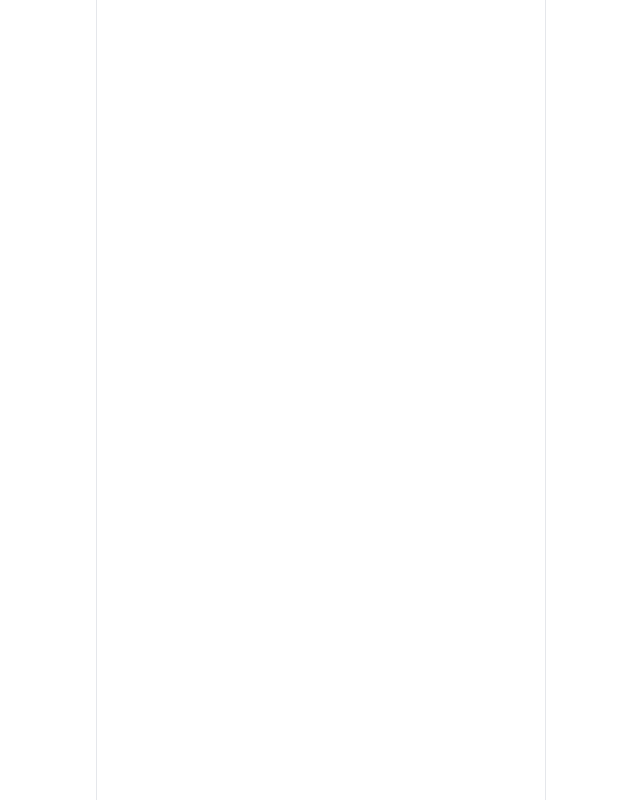
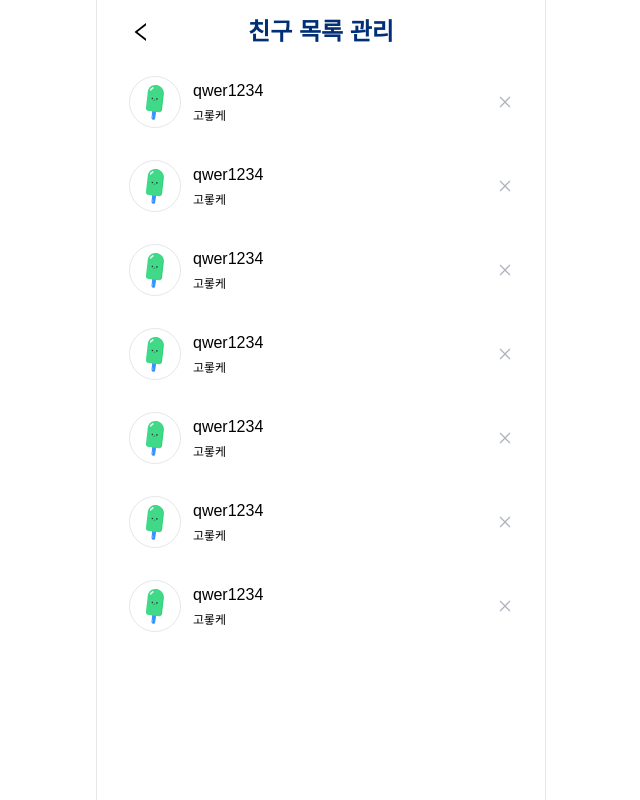
Before and after one commit to LikeLion-KW-TEAM2/TEAM_2_FE, a React (Vite) app: page /mypage/friend-list in a window 1280 px wide. Before the commit this address had no page. Shown: the whole page, without its empty margins (319-959 px from the left). Built offline with nearby package versions, Linux system fonts and the light colour scheme; a web font is replaced by a local one.

Commit message:
feat : 친구목록 구현

```diff
--- a/src/components/Router.tsx
+++ b/src/components/Router.tsx
@@ -5,6 +5,7 @@ import FriendSearch from '@/pages/friend/FriendSearch'
 import Guestbook from '@/pages/guestbook/Guestbook'
 import Icecream from '@/pages/icecream/Icecream'
 import AccountInfo from '@/pages/mypage/AccountInfo'
+import FriendList from '@/pages/mypage/FriendList'
 import Mypage from '@/pages/mypage/Mypage'
 import PasswordEdit from '@/pages/mypage/PasswordEdit'
 import Record from '@/pages/record/Record'
@@ -23,6 +24,7 @@ const Router = () => {
       <Route path="/mypage" element={<Mypage />} />
       <Route path="/mypage/account-info" element={<AccountInfo />} />
       <Route path="/mypage/password" element={<PasswordEdit />} />
+      <Route path="/mypage/friend-list" element={<FriendList />} />
     </Routes>
   )
 }
--- a/src/components/TextWithProfile/Container.tsx
+++ b/src/components/TextWithProfile/Container.tsx
@@ -1,7 +1,7 @@
 import { ChildrenType } from '@/types/common'
 
 const Container = ({ children }: ChildrenType) => {
-  return <div className="flex gap-2">{children}</div>
+  return <div className="flex gap-3">{children}</div>
 }
 
 export default Container
--- a/src/components/TextWithProfile/Image.tsx
+++ b/src/components/TextWithProfile/Image.tsx
@@ -5,7 +5,7 @@ const Image = () => {
     <div className="h-[52px] w-[52px] rounded-full">
       <img
         src={defaultImg}
-        className="h-14 w-14 rounded-full border-[0.5px] border-secondary-200 bg-secondary-50 object-cover"
+        className="h-[52px] w-[52px] rounded-full border-[0.5px] border-secondary-200 bg-secondary-50 object-cover"
         alt="default-img"
       />
     </div>
--- /dev/null
+++ b/src/pages/mypage/FriendList.tsx
@@ -0,0 +1,33 @@
+import SubHeader from '@/components/SubHeader'
+import { TextWithProfile } from '@/components/TextWithProfile'
+import { AiOutlineClose } from 'react-icons/ai'
+
+const FriendList = () => {
+  return (
+    <div>
+      <SubHeader hidden>친구 목록 관리</SubHeader>
+
+      <div className="flexColumn gap-8">
+        {[...Array(7)].map((_, i) => (
+          <div className="flexBetweenAlign px-4">
+            <TextWithProfile>
+              <TextWithProfile.Image />
+              <TextWithProfile.TextContainer>
+                <TextWithProfile.PrimaryText>
+                  qwer1234
+                </TextWithProfile.PrimaryText>
+                <TextWithProfile.SecondaryText>
+                  고롷케
+                </TextWithProfile.SecondaryText>
+              </TextWithProfile.TextContainer>
+            </TextWithProfile>
+
+            <AiOutlineClose className="text-secondary-400" size={16} />
+          </div>
+        ))}
+      </div>
+    </div>
+  )
+}
+
+export default FriendList
```
